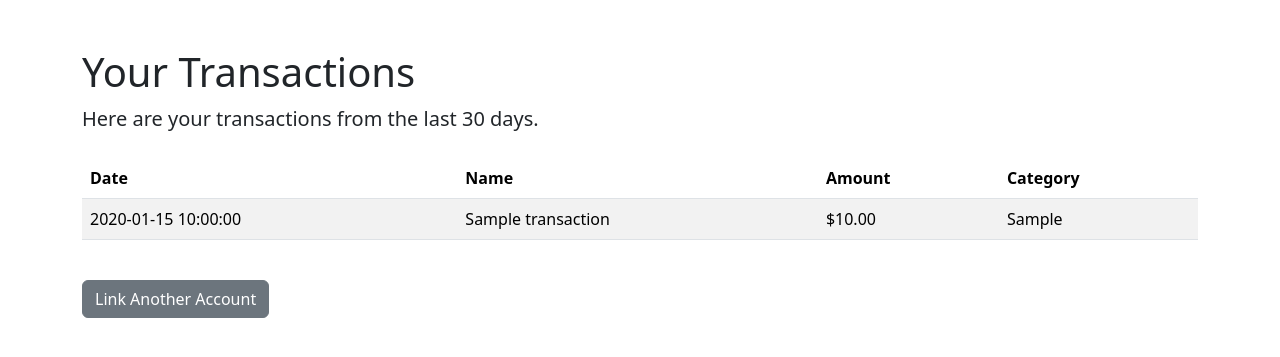
After one commit to roypushpak/personal-finance-agent, a Flask app: template templates/dashboard.html in a window 1280 px wide. The commit adds this page. Shown: the top 357 px of the page. Run offline with Flask 3, Linux system fonts and the light colour scheme; the template is opened without the code that fills it: most values are stand-ins (such as "Sample title", 1, 10 or a date in 2020); parts of the project's set-up code (start-up, migrations or seed data) failed here and were passed over.

Commit message:
feat: switch to budgeting agent with Plaid and Gemini

```diff
--- a/app.py
+++ b/app.py
@@ -1,17 +1,146 @@
-from flask import Flask, render_template, request
-from main import get_stock_data
+from flask import Flask, render_template, request, jsonify
+import plaid
+from plaid.api import plaid_api
+from plaid.model.link_token_create_request import LinkTokenCreateRequest
+from plaid.model.link_token_create_request_user import LinkTokenCreateRequestUser
+from plaid.model.products import Products
+from plaid.model.country_code import CountryCode
+from plaid.model.item_public_token_exchange_request import ItemPublicTokenExchangeRequest
+from plaid.model.transactions_get_request import TransactionsGetRequest
+from plaid.model.transactions_get_request_options import TransactionsGetRequestOptions
+import os
+from dotenv import load_dotenv
+import datetime
+import json
+import google.generativeai as genai
+
+load_dotenv()
 
 app = Flask(__name__)
+app.secret_key = os.getenv("FLASK_SECRET_KEY", "supersecretkey")
+
+PLAID_CLIENT_ID = os.getenv('PLAID_CLIENT_ID')
+PLAID_SECRET = os.getenv('PLAID_SECRET')
+GEMINI_API_KEY = os.getenv('GEMINI_API_KEY')
+
+if not PLAID_CLIENT_ID or not PLAID_SECRET:
+    print("ERROR: PLAID_CLIENT_ID and PLAID_SECRET environment variables must be set.")
+    print("Please create a .env file with your Plaid credentials.")
+    exit()
+
+if not GEMINI_API_KEY:
+    print("ERROR: GEMINI_API_KEY environment variable must be set.")
+    print("Please add your Gemini API key to the .env file.")
+    exit()
+
+# Plaid client setup
+host = plaid.Environment.Sandbox # or Development or Production
+configuration = plaid.Configuration(
+    host=host,
+    api_key={
+        'clientId': PLAID_CLIENT_ID,
+        'secret': PLAID_SECRET,
+    }
+)
+api_client = plaid.ApiClient(configuration)
+client = plaid_api.PlaidApi(api_client)
+
+genai.configure(api_key=GEMINI_API_KEY)
+model = genai.GenerativeModel('gemini-1.5-flash')
+
+access_token = None
+item_id = None
+
+BUDGET_CATEGORIES = [
+    "Groceries", "Restaurants", "Shopping", "Transportation", "Bills & Utilities",
+    "Entertainment", "Health & Wellness", "Income", "Housing", "Taxes",
+    "Gifts & Donations", "Investments", "Travel", "Personal Care", "General Merchandise"
+]
+
+def categorize_transaction(transaction_name):
+    try:
+        prompt = f"""
+        Categorize the following transaction into one of these categories:
+        {', '.join(BUDGET_CATEGORIES)}.
+        Return only the category name.
+        Transaction: "{transaction_name}"
+        Category:
+        """
+        response = model.generate_content(prompt)
+        category = response.text.strip()
+        if category in BUDGET_CATEGORIES:
+            return category
+        return "General Merchandise"
+    except Exception as e:
+        print(f"Could not categorize '{transaction_name}': {e}")
+        return "Uncategorized"
 
 @app.route('/')
 def index():
     return render_template('index.html')
 
-@app.route('/stock_data', methods=['POST'])
-def stock_data():
-    ticker = request.form['ticker']
-    data = get_stock_data(ticker)
-    return render_template('result.html', ticker=ticker, data=data.to_html())
+@app.route('/api/create_link_token', methods=['POST'])
+def create_link_token():
+    try:
+        request = LinkTokenCreateRequest(
+            user=LinkTokenCreateRequestUser(
+                client_user_id= 'user-id'
+            ),
+            client_name="Personal Finance Agent",
+            products=[Products('transactions')],
+            country_codes=[CountryCode('CA')],
+            language='en'
+        )
+        response = client.link_token_create(request)
+        return jsonify(response.to_dict())
+    except plaid.ApiException as e:
+        return jsonify(json.loads(e.body))
+
+@app.route('/api/set_access_token', methods=['POST'])
+def set_access_token():
+    global access_token, item_id
+    public_token = request.json['public_token']
+    try:
+        exchange_request = ItemPublicTokenExchangeRequest(
+            public_token=public_token
+        )
+        exchange_response = client.item_public_token_exchange(exchange_request)
+        access_token = exchange_response['access_token']
+        item_id = exchange_response['item_id']
+        return jsonify({'status': 'success'})
+    except plaid.ApiException as e:
+        return jsonify(json.loads(e.body))
+
+@app.route('/dashboard')
+def dashboard():
+    if not access_token:
+        return render_template('index.html', error="Please link an account first.")
+
+    try:
+        start_date = datetime.date.today() - datetime.timedelta(days=30)
+        end_date = datetime.date.today()
+
+        request = TransactionsGetRequest(
+            access_token=access_token,
+            start_date=start_date,
+            end_date=end_date,
+        )
+        response = client.transactions_get(request)
+
+        categorized_transactions = []
+        for t in response['transactions']:
+            # Plaid's transaction object is not directly modifiable, so we create a dict
+            transaction_data = t.to_dict()
+            transaction_data['ai_category'] = categorize_transaction(t.name)
+            categorized_transactions.append(transaction_data)
+
+        return render_template('dashboard.html', transactions=categorized_transactions)
+    except plaid.ApiException as e:
+        error_data = json.loads(e.body)
+        if error_data.get('error_code') == 'PRODUCT_NOT_READY':
+            return render_template('dashboard.html', product_not_ready=True)
+        else:
+            return render_template('dashboard.html', error=error_data)
 
 if __name__ == '__main__':
     app.run(debug=True)
--- a/requirements.txt
+++ b/requirements.txt
@@ -1,4 +1,6 @@
-yfinance
 pandas
 Flask
 gunicorn
+plaid-python
+python-dotenv
+google-generativeai
--- /dev/null
+++ b/runtime.txt
@@ -0,0 +1 @@
+python-3.13.2
--- /dev/null
+++ b/templates/dashboard.html
@@ -0,0 +1,65 @@
+<!DOCTYPE html>
+<html lang="en">
+  <head>
+    <meta charset="utf-8" />
+    <meta name="viewport" content="width=device-width, initial-scale=1" />
+    <title>Your Budget Dashboard</title>
+    <link
+      href="https://cdn.jsdelivr.net/npm/bootstrap@5.3.0-alpha1/dist/css/bootstrap.min.css"
+      rel="stylesheet"
+    />
+  </head>
+  <body>
+    <div class="container">
+      <h1 class="mt-5">Your Transactions</h1>
+      <p class="lead">Here are your transactions from the last 30 days.</p>
+
+      {% if product_not_ready %}
+      <div class="alert alert-info" role="alert">
+        <p>
+          Your transaction data is being prepared. This page will refresh
+          automatically in a few seconds.
+        </p>
+        <div class="spinner-border text-primary" role="status">
+          <span class="visually-hidden">Loading...</span>
+        </div>
+      </div>
+      <script>
+        setTimeout(() => {
+          window.location.reload();
+        }, 7000);
+      </script>
+      {% endif %} {% if error %}
+      <div class="alert alert-danger" role="alert">
+        <p>Oh no! Something went wrong:</p>
+        <pre>{{ error }}</pre>
+        <a href="/" class="btn btn-primary mt-2">Try Again</a>
+      </div>
+      {% endif %} {% if transactions %}
+      <table class="table table-striped mt-4">
+        <thead>
+          <tr>
+            <th scope="col">Date</th>
+            <th scope="col">Name</th>
+            <th scope="col">Amount</th>
+            <th scope="col">Category</th>
+          </tr>
+        </thead>
+        <tbody>
+          {% for t in transactions %}
+          <tr>
+            <td>{{ t.date }}</td>
+            <td>{{ t.name }}</td>
+            <td>${{ "%.2f"|format(t.amount) }}</td>
+            <td>{{ t.ai_category }}</td>
+          </tr>
+          {% endfor %}
+        </tbody>
+      </table>
+      {% endif %}
+
+      <a href="/" class="btn btn-secondary mt-4">Link Another Account</a>
+    </div>
+    <script src="https://cdn.jsdelivr.net/npm/bootstrap@5.3.0-alpha1/dist/js/bootstrap.bundle.min.js"></script>
+  </body>
+</html>
```
Also changed, not shown: templates/index.html (+46 -17 lines), templates/result.html (deleted, +0 -20 lines), 1 other file.
